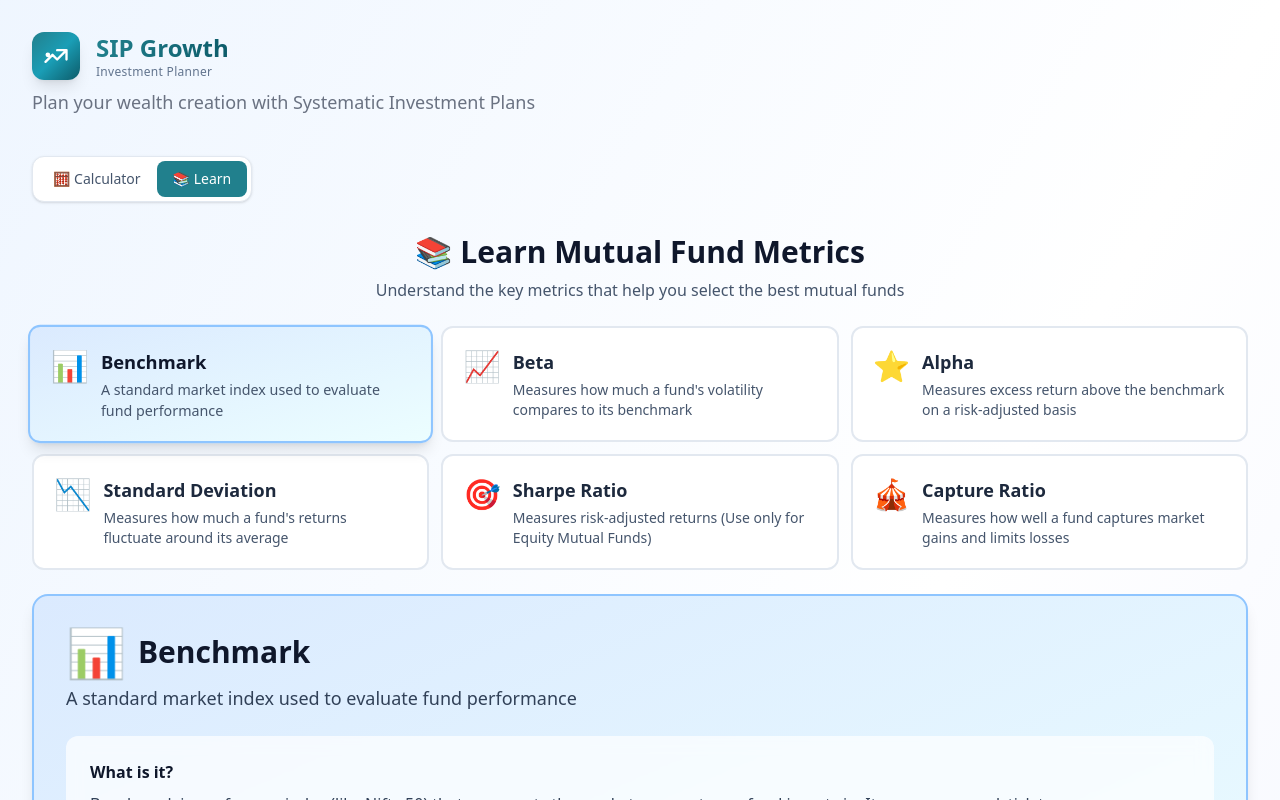
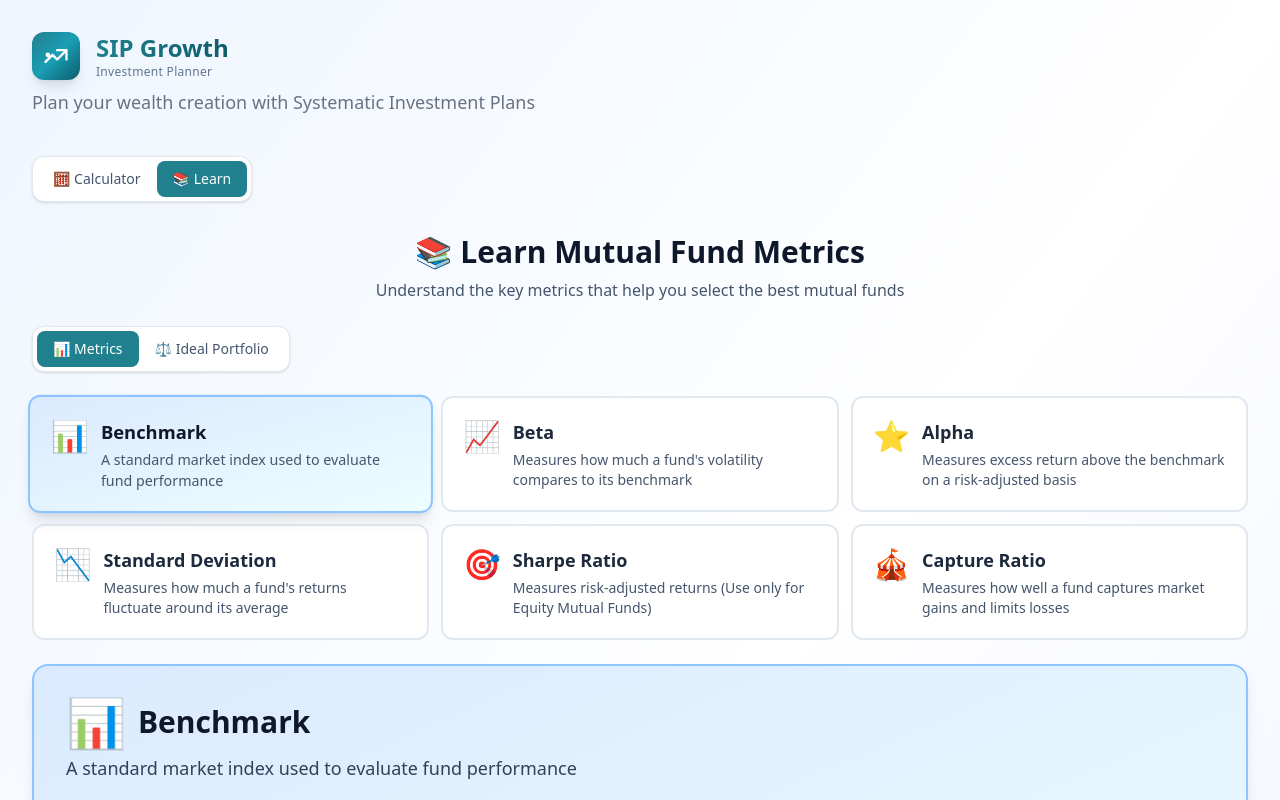
Before and after one commit to ravi-cheetiralaav/investment-planner, a Next.js app: page / in a window 1280 px wide. Both pictures are taken after a click on the button "📚 Learn". Shown: the top 800 px of the page. Built offline with nearby package versions, Linux system fonts and the light colour scheme; no server answers.

Commit message:
Add learn tabs for metrics and portfolio in LearnGuides component to enhance user navigation

```diff
--- a/src/components/LearnGuides.tsx
+++ b/src/components/LearnGuides.tsx
@@ -106,6 +106,7 @@ function MetricCardComponent({ metric, isSelected, onClick }: { metric: MetricCa
 
 export default function LearnGuides() {
   const [selectedMetric, setSelectedMetric] = useState<string>('benchmark');
+  const [learnTab, setLearnTab] = useState<'metrics' | 'portfolio'>('metrics');
   const current = metrics.find((m) => m.id === selectedMetric) || metrics[0];
 
   return (
@@ -115,6 +116,27 @@ export default function LearnGuides() {
         <h2 className="text-3xl font-bold text-slate-900">📚 Learn Mutual Fund Metrics</h2>
         <p className="text-slate-600">Understand the key metrics that help you select the best mutual funds</p>
       </div>
+
+      {/* Learn Tabs */}
+      <div className="no-print">
+        <div className="inline-flex rounded-xl border border-slate-200 bg-white p-1 shadow-sm">
+          <button
+            onClick={() => setLearnTab('metrics')}
+            className={`px-4 py-2 rounded-lg text-sm font-medium transition-all ${learnTab === 'metrics' ? 'bg-[#21808D] text-white' : 'text-slate-600 hover:text-slate-900'}`}
+          >
+            📊 Metrics
+          </button>
+          <button
+            onClick={() => setLearnTab('portfolio')}
+            className={`px-4 py-2 rounded-lg text-sm font-medium transition-all ${learnTab === 'portfolio' ? 'bg-[#21808D] text-white' : 'text-slate-600 hover:text-slate-900'}`}
+          >
+            ⚖️ Ideal Portfolio
+          </button>
+        </div>
+      </div>
+
+      {learnTab === 'metrics' && (
+        <>
 
       {/* Metric Cards Grid */}
       <div className="grid grid-cols-1 sm:grid-cols-2 lg:grid-cols-3 gap-3">
@@ -220,6 +242,11 @@ export default function LearnGuides() {
           </table>
         </div>
       </div>
+        </>
+      )}
+
+      {learnTab === 'portfolio' && (
+        <>
 
       {/* Portfolio Allocation Guide */}
       <div className="bg-white rounded-2xl border border-slate-200 p-6 sm:p-8 space-y-6">
@@ -277,6 +304,8 @@ export default function LearnGuides() {
           </div>
         </div>
       </div>
+        </>
+      )}
     </div>
   );
 }
```
